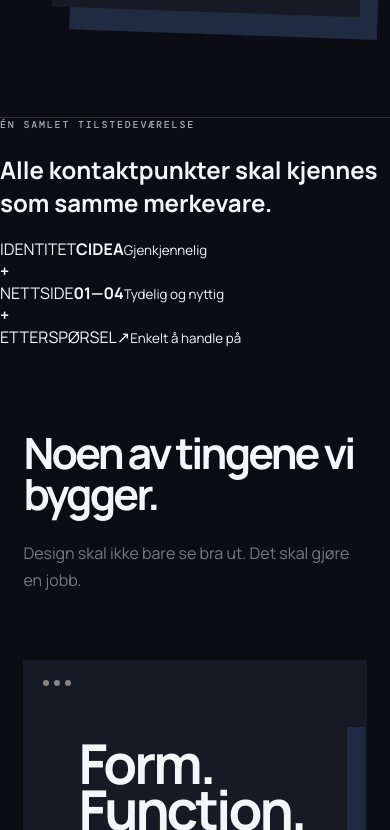
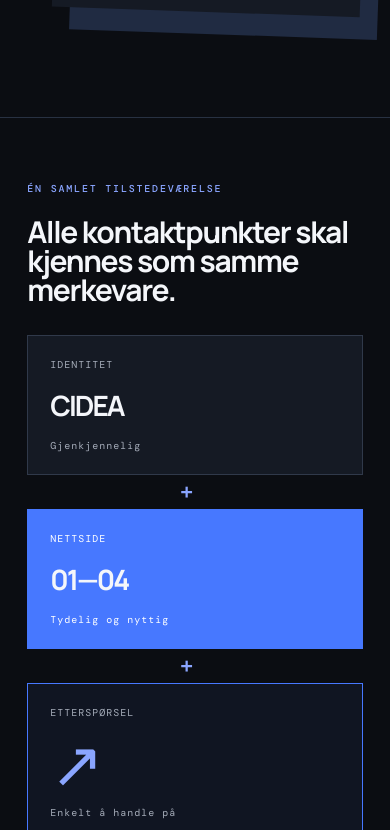
Before and after one commit to KhalilJel/Cidea-Marketing, a React (Vite) app: page / in a window 390 px wide. Shown: the part 934-1764 px from the top of the page. Built offline with nearby package versions, Linux system fonts and the light colour scheme.

Commit message:
Style responsive homepage process diagram

```diff
--- a/src/styles.css
+++ b/src/styles.css
@@ -141,3 +141,7 @@ nav a:hover,.textLink:hover{color:#fff}
 /* Hero spacing: prevent the floating category stack from covering the headline. */
 .heroCard strong{margin-left:46px;max-width:calc(100% - 46px)}
 @media(max-width:700px){.heroCard strong{margin-left:30px;max-width:calc(100% - 30px)}}
+
+
+/* Visual brand system: connect identity, website and demand without adding clutter. */
+.brandSystemVisual{padding:64px 7vw 76px;background:#0b0d12;color:#f4f6fa;border-bottom:1px solid #283142}.brandSystemIntro{max-width:720px;margin-bottom:30px}.brandSystemIntro .eyebrow{color:#8aa5ff}.brandSystemIntro h2{font-size:clamp(30px,4.5vw,54px);line-height:.98;letter-spacing:-2.2px;margin:0}.brandSystemFlow{display:grid;grid-template-columns:minmax(0,1fr) 32px minmax(0,1fr) 32px minmax(0,1fr);align-items:center;gap:12px}.brandTile{min-height:180px;padding:22px;border:1px solid #30394a;background:#151a24;display:flex;flex-direction:column;justify-content:space-between}.brandTile>span,.brandTile small{font:10px 'DM Mono';letter-spacing:1px;color:#a6adba}.brandTile strong{font-size:clamp(28px,4vw,48px);letter-spacing:-2px}.brandTileBlue{background:#4778ff;border-color:#4778ff}.brandTileBlue>span,.brandTileBlue small{color:#fff}.brandTileOutline{background:#101522;border-color:#4778ff}.brandTileOutline strong{color:#8aa5ff;font-size:64px}.brandSystemFlow>b{color:#8aa5ff;text-align:center;font-size:24px}@media(max-width:700px){.brandSystemFlow{grid-template-columns:1fr;gap:8px}.brandSystemFlow>b{transform:rotate(90deg);height:18px}.brandTile{min-height:140px}.brandSystemIntro h2{letter-spacing:-1.3px}}
```
